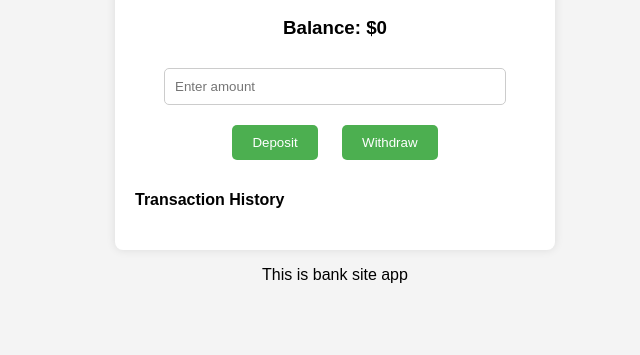
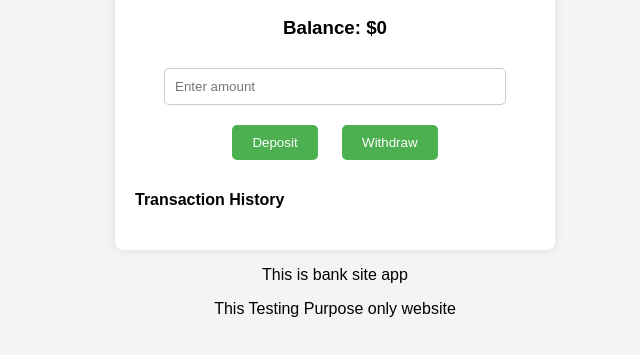
Before and after one commit to govardhanreddy571/BANKSITE, a plain HTML site: page quiz.html in a window 1280 px wide. Shown: the part 121-476 px from the top of the page, without its empty margins (305-945 px from the left). Drawn offline with Linux system fonts and the light colour scheme.

Commit message:
Update quiz.html add page

```diff
--- a/quiz.html
+++ b/quiz.html
@@ -114,5 +114,6 @@
 </head>
 <body>
   <p>This is bank site app</p>
+  <p> This Testing Purpose only website</p>
 </body>
 </html>
```
